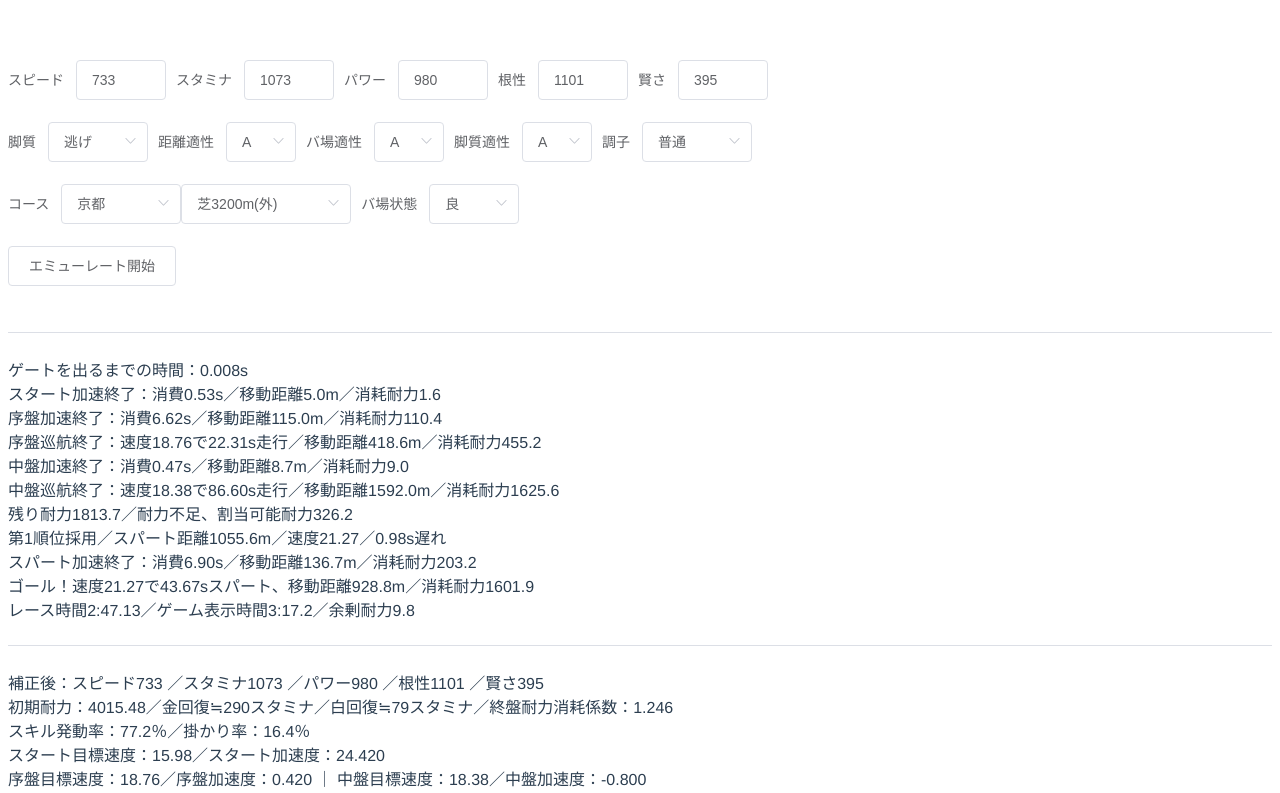
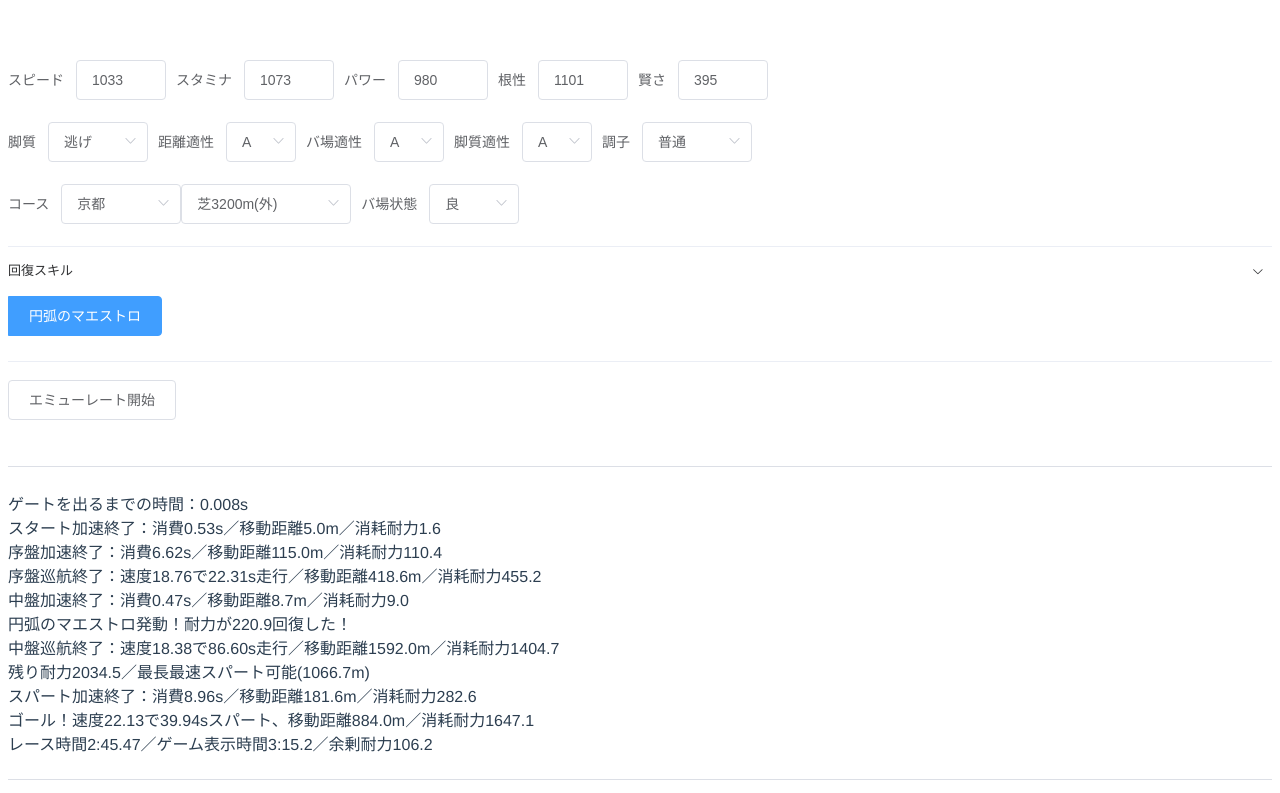
Before and after one commit to urakagi/uma-clock-emu, a Vue app: page / in a window 1280 px wide. Shown: the top 793 px of the page. Built offline with nearby package versions, Linux system fonts and the light colour scheme.

Commit message:
Done Enko heal

```diff
--- a/src/components/Main.vue
+++ b/src/components/Main.vue
@@ -94,6 +94,16 @@
         </el-select>
       </el-form-item>
       <br>
+      <el-collapse v-model="skillGroups">
+        <el-collapse-item title="回復スキル" name="heal">
+          <el-checkbox-group v-model="hasSkills.heal">
+            <el-checkbox-button v-for="(skill, index) in skills.heal" :label="index" :key="skill.name">
+              {{skill.name}}
+            </el-checkbox-button>
+          </el-checkbox-group>
+        </el-collapse-item>
+      </el-collapse>
+      <br>
       <el-form-item>
         <el-button @click="exec">エミューレート開始</el-button>
       </el-form-item>
@@ -131,14 +141,15 @@
 <script>
 import MixinCourseData from "@/components/data/MixinCourseData";
 import MixinConstants from "@/components/data/MixinConstants";
+import MixinSkills from "@/components/data/MixinSkills";
 
 export default {
   name: "Main",
-  mixins: [MixinCourseData, MixinConstants],
+  mixins: [MixinCourseData, MixinConstants, MixinSkills],
   data() {
     return {
       umaStatus: {
-        speed: 733,
+        speed: 1033,
         stamina: 1073,
         power: 980,
         guts: 1101,
@@ -166,7 +177,9 @@ export default {
       laps: [],
       marks: [],
       spTrace: [],
-      spurtParameters: null
+      spurtParameters: null,
+      // UI
+      skillGroups: 'heal'
     }
   },
   created() {
@@ -297,19 +310,21 @@ export default {
       this.laps = []
       this.marks = []
       this.spTrace = []
-      this.spurtParameter = {}
       this.start()
     },
     start: function () {
       const startDelay = Math.random() * 0.1
       this.log += `ゲートを出るまでの時間：${startDelay.toFixed(3)}s<br>`
+      this.startDelay = startDelay
       this.laps.push(0)
       this.marks.push(this.position)
       this.spTrace.push(this.spMax)
+      this.initializeSkills()
       this.progressRace()
     },
     progressRace() {
       while (this.position < this.trackDetail.distance) {
+        const startPosition = this.position
         this.frameElapsed++
         if (this.currentSpeed < this.v0) {
           this.moveStart()
@@ -320,6 +335,7 @@ export default {
         } else {
           this.movePhase23()
         }
+        this.checkSkillTrigger(startPosition)
       }
     },
     moveStart() {
@@ -390,7 +406,6 @@ export default {
       } else {
         this.cruise(this.vMin)
       }
-      console.log('ls', this.position)
       if (this.position >= this.trackDetail.distance) {
         const lap = this.updateLap(true)
         this.log += `ゴール！失速で${lap.time.toFixed(2)}s走行、移動距離${lap.distance.toFixed(1)}m<br>`
--- a/src/components/data/MixinCourseData.vue
+++ b/src/components/data/MixinCourseData.vue
@@ -10,6 +10,7 @@ export default {
             surface: 'turf',
             distance: 3200,
             statusCheck: [],
+            corners: [[1800, 1600], [1600, 1400], [870, 620], [620, 400]],
             triggerUphill: [3000, 1100],
             triggerDownhill: [2700, 800],
             uphill: [
@@ -24,6 +25,9 @@ export default {
         }
       }
     }
+  },
+  methods: {
+
   }
 }
 </script>
--- /dev/null
+++ b/src/components/data/MixinSkills.vue
@@ -0,0 +1,114 @@
+<script>
+export default {
+  name: "MixinSkills",
+  data() {
+    const thiz = this
+    return {
+      invokedSkills: [],
+      coolDownMap: {},
+      hasSkills: {
+        heal: [0],
+      },
+      skills: {
+        heal: [
+          {
+            name: '円弧のマエストロ',
+            timing: 'corner',
+            randoms: [],
+            cd: 500,
+            init: function () {
+              this.randoms = thiz.initCornerRandom()
+            },
+            check: function (startPosition) {
+              return thiz.isInRandom(this.randoms, startPosition)
+            },
+            trigger: function () {
+              thiz.heal(550)
+            }
+          }
+        ]
+      }
+    }
+  },
+  computed: {
+    timeCoef() {
+      return this.trackDetail.distance / 1000.0
+    }
+  },
+  methods: {
+    initializeSkills() {
+      this.invokedSkills = []
+      this.coolDownMap = {}
+      for (const type in this.hasSkills) {
+        for (const index in this.hasSkills[type]) {
+          const skill = this.skills[type][index]
+          // FIXME: for debug, always pass wisdom check
+          if (Math.random() * 100 < (100000 - 9000.0 / this.umaStatus.wisdom)) {
+            // if (Math.random() * 100 < (100 - 9000.0 / this.umaStatus.wisdom)) {
+            if (skill.init) {
+              skill.init()
+            }
+            this.invokedSkills.push(skill)
+          }
+        }
+      }
+    },
+    checkSkillTrigger(startPosition) {
+      for (const skill of this.invokedSkills) {
+        if (this.isInCoolDown(skill)) {
+          continue
+        }
+        if (skill.check(startPosition)) {
+          this.log += `${skill.name}発動！`
+          skill.trigger()
+          this.coolDownMap[skill.name] = this.frameElapsed
+        }
+      }
+    },
+    isInCorner(startPosition) {
+      for (const corner of this.trackDetail.corners) {
+        const start = this.trackDetail.distance - corner[0]
+        const end = this.trackDetail.distance - corner[1]
+        if ((startPosition >= start && startPosition <= end ||
+            this.position >= start && this.position <= end)) {
+          return true
+        }
+      }
+      return false
+    },
+    initCornerRandom() {
+      const ret = []
+      for (const corner of this.trackDetail.corners) {
+        const start = this.trackDetail.distance - corner[0]
+        const end = this.trackDetail.distance - corner[1]
+        ret.push(Math.random() * (end - start) + start)
+      }
+      return ret
+    },
+    isInRandom(randoms, startPosition) {
+      for (const random of randoms) {
+        if (startPosition <= random && this.position >= random) {
+          return true
+        }
+      }
+      return false
+    },
+    isInCoolDown(skill) {
+      if (!(skill.name in this.coolDownMap)) {
+        return false
+      }
+      return (this.frameElapsed - this.coolDownMap[skill.name]) / 15.0 <
+          skill.cd * this.timeCoef
+    },
+    heal(value) {
+      const heal = this.spMax * value / 10000.0
+      this.sp += heal
+      this.log += `耐力が${heal.toFixed(1)}回復した！<br>`
+    }
+  }
+}
+</script>
+
+<style scoped>
+
+</style>
```
